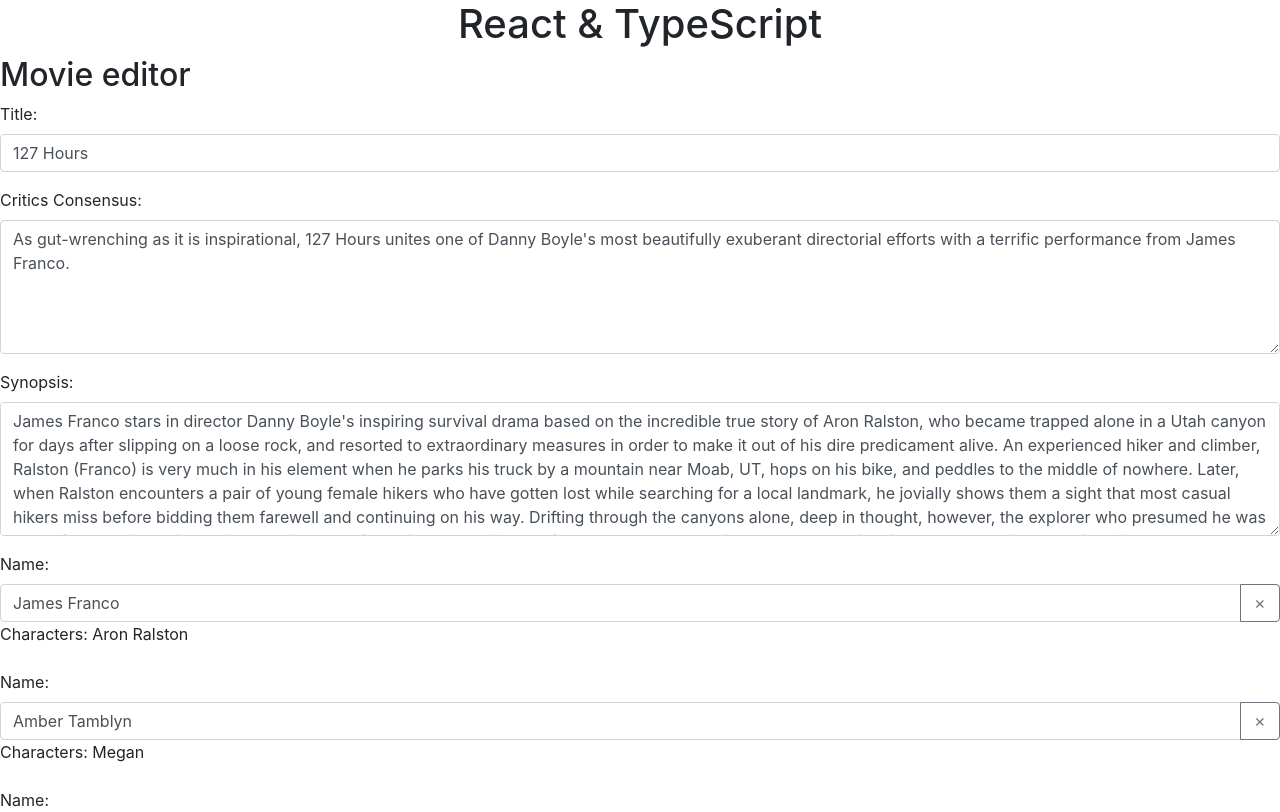
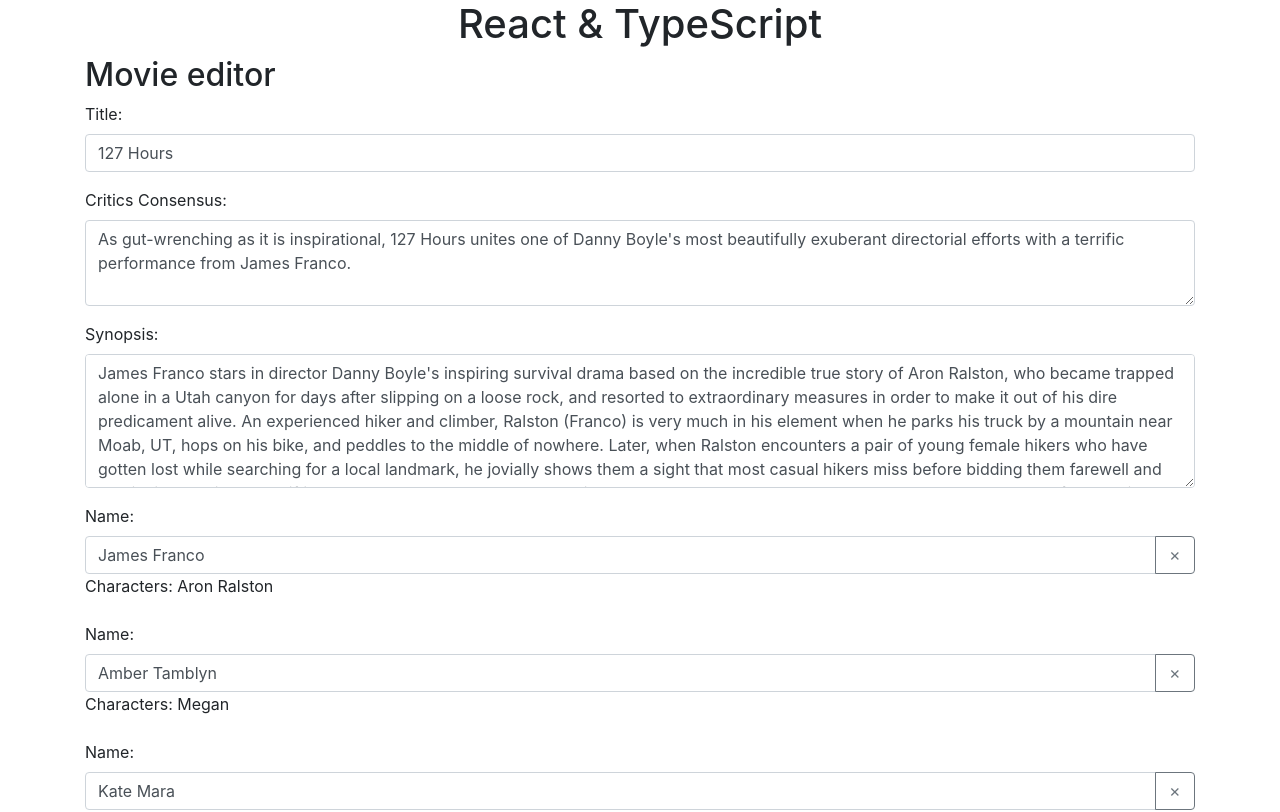
Before and after one commit to mauricedb/ts-react, a React (Create React App) app: page / in a window 1280 px wide. Shown: the top 812 px of the page. Built offline with nearby package versions, Linux system fonts and the light colour scheme.

Commit message:
Basic controls

```diff
--- a/src/App.tsx
+++ b/src/App.tsx
@@ -7,7 +7,7 @@ import MovieEditor from './movie-editor/MovieEditor';
 class App extends Component {
   render() {
     return (
-      <div>
+      <div className="container">
         <header className="text-center">
           <h1>React & TypeScript</h1>
         </header>
--- /dev/null
+++ b/src/movie-editor/LabeledInput.tsx
@@ -0,0 +1,25 @@
+import React, { InputHTMLAttributes } from 'react';
+import { Field } from 'formik';
+
+type LabeledInputProps = {
+  name: string;
+  label: string;
+};
+
+const LabeledInput = ({
+  name,
+  label,
+  ...props
+}: LabeledInputProps & InputHTMLAttributes<HTMLInputElement>) => {
+  return (
+    <div className="form-group">
+      <label htmlFor={name} className="form-label">
+        {label}
+      </label>
+
+      <Field id={name} name={name} className="form-control" {...props} />
+    </div>
+  );
+};
+
+export default LabeledInput;
--- /dev/null
+++ b/src/movie-editor/LabeledTextArea.tsx
@@ -0,0 +1,31 @@
+import React, { TextareaHTMLAttributes } from 'react';
+import { Field } from 'formik';
+
+type LabeledTextAreaProps = {
+  name: string;
+  label: string;
+};
+
+const LabeledTextArea = ({
+  name,
+  label,
+  rows = 5
+}: LabeledTextAreaProps & TextareaHTMLAttributes<HTMLTextAreaElement>) => {
+  return (
+    <div className="form-group">
+      <label htmlFor={name} className="form-label">
+        {label}
+      </label>
+
+      <Field
+        id={name}
+        name={name}
+        component="textarea"
+        rows={rows}
+        className="form-control"
+      />
+    </div>
+  );
+};
+
+export default LabeledTextArea;
--- a/src/movie-editor/MovieEditor.tsx
+++ b/src/movie-editor/MovieEditor.tsx
@@ -10,6 +10,8 @@ import {
 
 import { Movie } from './MovieType';
 import CastMember from './CastMember';
+import LabeledInput from './LabeledInput';
+import LabeledTextArea from './LabeledTextArea';
 
 const initialMovie: Movie = {
   id: 771028554,
@@ -66,38 +68,15 @@ const MovieEditor = ({ values }: FormikProps<Movie>) => {
     <Form>
       <h2>Movie editor</h2>
 
-      <div className="form-group">
-        <label htmlFor="title" className="form-label">
-          Title:
-        </label>
-        <Field id="title" name="title" className="form-control" />
-      </div>
+      <LabeledInput name="title" label="Title:" />
 
-      <div className="form-group">
-        <label htmlFor="criticsConsensus" className="form-label">
-          Critics Consensus:
-        </label>
-        <Field
-          id="criticsConsensus"
-          component="textarea"
-          rows={5}
-          name="criticsConsensus"
-          className="form-control"
-        />
-      </div>
+      <LabeledTextArea
+        name="criticsConsensus"
+        label="Critics Consensus:"
+        rows={3}
+      />
 
-      <div className="form-group">
-        <label htmlFor="synopsis" className="form-label">
-          Synopsis:
-        </label>
-        <Field
-          id="synopsis"
-          component="textarea"
-          rows={5}
-          name="synopsis"
-          className="form-control"
-        />
-      </div>
+      <LabeledTextArea name="synopsis" label="Synopsis:" />
 
       <div>
         <FieldArray name="abridgedCast">
```
